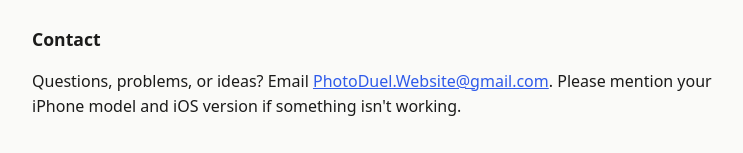
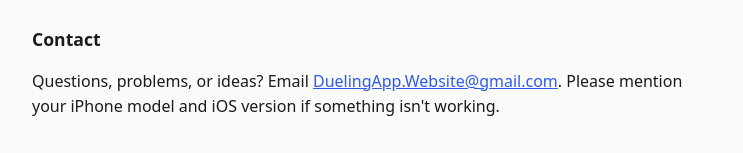
Before and after one commit to dbmiller65/DuelingApp, a plain HTML site: page index.html in a window 1280 px wide. Shown: the part 185-338 px from the top of the page, without its empty margins (268-1011 px from the left). Drawn offline with Linux system fonts and the light colour scheme.

Commit message:
Update index.html

```diff
--- a/index.html
+++ b/index.html
@@ -23,7 +23,7 @@ a{color:var(--accent)}
 <p>DuelingApp helps you choose your favorite among similar photos, or work out which goals and priorities matter most, by comparing them head-to-head.</p>
 
 <h2>Contact</h2>
-<p>Questions, problems, or ideas? Email <a href="mailto:PhotoDuel.Website@gmail.com">PhotoDuel.Website@gmail.com</a>. Please mention your iPhone model and iOS version if something isn't working.</p>
+<p>Questions, problems, or ideas? Email <a href="mailto:DuelingApp.Website@gmail.com">DuelingApp.Website@gmail.com</a>. Please mention your iPhone model and iOS version if something isn't working.</p>
 
 <h2>Frequently asked questions</h2>
 
```
